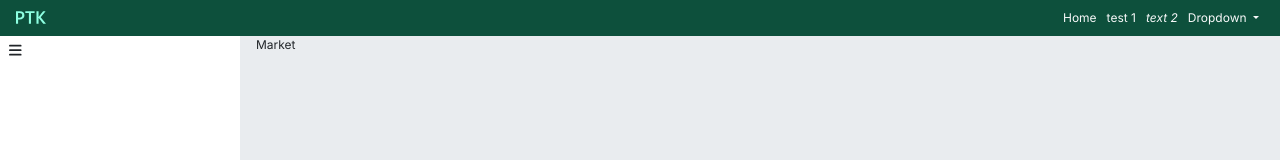
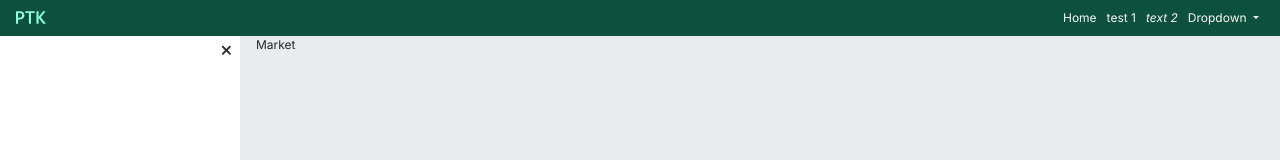
Before and after one commit to Piteek01/ptk-web-app, an Angular app: page /market in a window 1280 px wide. Both pictures are taken after a click on the button 14 px from the left and 51 px from the top of the page. Shown: the top 160 px of the page. Built offline with nearby package versions, Linux system fonts and the light colour scheme.

Commit message:
Side nav shell

```diff
--- a/src/app/app.module.ts
+++ b/src/app/app.module.ts
@@ -3,7 +3,7 @@ import { BrowserModule } from '@angular/platform-browser';
 import { NgbModule } from '@ng-bootstrap/ng-bootstrap';
 
 import { FaIconLibrary } from '@fortawesome/angular-fontawesome';
-import { faBars, faCircle, faSquare } from '@fortawesome/free-solid-svg-icons';
+import { faBars, faCircle, faSquare, faXmark } from '@fortawesome/free-solid-svg-icons';
 import { faCircle as farCircle,faSquare as farSquare } from '@fortawesome/free-regular-svg-icons';
 import { faStackOverflow, faGithub, faMedium } from '@fortawesome/free-brands-svg-icons';
 
@@ -29,7 +29,7 @@ export class AppModule {
   constructor(library: FaIconLibrary) {
 
     // Add an icon to the library for convenient access in other components
-    library.addIcons(faBars, faCircle,faSquare,farCircle,farSquare
+    library.addIcons(faBars, faCircle,faSquare, faXmark, farCircle,farSquare
           ,faStackOverflow,faGithub,faMedium);
   }
 }
--- a/src/app/core/providers/navbar.provider.ts
+++ b/src/app/core/providers/side-nav.provider.ts
@@ -2,8 +2,8 @@ import { Injectable } from '@angular/core';
 import { BehaviorSubject, Observable, of } from 'rxjs';
 
 @Injectable({ providedIn: 'root' })
-export class NavbarProvider {
-  private _navbarStatus: BehaviorSubject<number> = new BehaviorSubject<number>(1);
+export class SideNavProvider {
+  private _sideNavStatus: BehaviorSubject<number> = new BehaviorSubject<number>(1);
 
   // navbarStatus = this._navbarStatus.asObservable();
   // public get navbarStatus(): number {
@@ -14,12 +14,12 @@ export class NavbarProvider {
   //   this._navbarStatus.next(value);
   // }
 
-  public getNavbarStatus(): Observable<number> {
-    return this._navbarStatus;
+  public getSideNavStatus(): Observable<number> {
+    return this._sideNavStatus;
   }
 
-  public setNavbarStatus(value: number) {
-    this._navbarStatus.next(value);
+  public setSideNavStatus(value: number) {
+    this._sideNavStatus.next(value);
   }
 
 }
--- a/src/app/modules/market/main/market-main.component.html
+++ b/src/app/modules/market/main/market-main.component.html
@@ -1,9 +1,9 @@
 <section class="container-fluid market-main">
   <app-header-auth></app-header-auth>
-  <!-- <div class="row content-wrapper"> -->
-    <page-actions-auth ></page-actions-auth>
-    <div [ngClass]="['contents', navbarStatus == 1 ? 'wide-width' : 'narrow-width']">
+  <div class="row">
+    <side-nav ></side-nav>
+    <div [ngClass]="['contents', sideNavStatus == 1 ? 'wide-width' : 'narrow-width']">
       Market
     </div>
-  <!-- </div> -->
+  </div>
 </section>
--- a/src/app/modules/market/main/market-main.component.ts
+++ b/src/app/modules/market/main/market-main.component.ts
@@ -1,24 +1,24 @@
-import { Component, OnInit } from '@angular/core';
+import { Component, OnDestroy, OnInit } from '@angular/core';
 import { Subscription } from 'rxjs';
-import { NavbarProvider } from 'src/app/core/providers/navbar.provider';
+import { SideNavProvider } from 'src/app/core/providers/side-nav.provider';
 
 @Component({
   selector: 'app-market-main',
   templateUrl: './market-main.component.html',
   styleUrls: ['./market-main.component.scss']
 })
-export class MarketMainComponent implements OnInit {
+export class MarketMainComponent implements OnInit, OnDestroy {
 
-  navbarStatus = 1;
-  navbarSubscription!: Subscription;
+  sideNavStatus = 1;
+  sideNavStatusSubscription!: Subscription;
 
-  constructor(private navbarProvider: NavbarProvider) {
+  constructor(private sideNavProvider: SideNavProvider) {
   }
 
   ngOnInit() {
-    this.navbarSubscription = this.navbarProvider.getNavbarStatus().subscribe(
+    this.sideNavStatusSubscription = this.sideNavProvider.getSideNavStatus().subscribe(
       value => {
-        this.navbarStatus = value;
+        this.sideNavStatus = value;
       }
     );
   }
@@ -33,4 +33,8 @@ export class MarketMainComponent implements OnInit {
   //   }
   // }
 
+  ngOnDestroy() {
+    this.sideNavStatusSubscription.unsubscribe()
+  }
+
 }
--- a/src/app/shared/page-actions/page-actions-auth/page-actions-auth.component.html
+++ /dev/null
@@ -1,19 +0,0 @@
-<!-- <div class="offcanvas-header">
-  <h5 class="offcanvas-title">Offcanvas</h5>
-  <button
-    type="button"
-    class="btn-close text-reset"
-    aria-label="Close"
-    (click)="activeOffcanvas.dismiss('Cross click')"
-  ></button>
-</div>
-<div class="offcanvas-body">
-  <div>Hello {{ name }}</div>
-  <button type="button" class="btn btn-outline-dark" (click)="activeOffcanvas.close('Close click')">Close</button>
-</div> -->
-
-<div class="page-actions-auth" [ngClass]="[navbarStatus == 1 ? 'narrow-width' : 'wide-width']" >
-  <a class="btn navbar-a text-center" role="button" (click)="setNavbarWidth()"  aria-controls="Local page actions">
-    <fa-icon [icon]="['fas', 'bars']" class="icon-expanded"></fa-icon>
-  </a>
-</div>
--- a/src/app/shared/page-actions/page-actions-auth/page-actions-auth.component.ts
+++ /dev/null
@@ -1,46 +0,0 @@
-import { Component, Input, OnDestroy, OnInit } from '@angular/core';
-import { Subscription } from 'rxjs';
-// import { NgbActiveOffcanvas } from '@ng-bootstrap/ng-bootstrap';
-import { NavbarProvider } from 'src/app/core/providers/navbar.provider';
-
-@Component({
-  selector: 'page-actions-auth',
-  templateUrl: './page-actions-auth.component.html',
-  styleUrls: ['./page-actions-auth.component.scss']
-})
-export class PageActionsAuthComponent implements OnInit, OnDestroy {
-
-  navbarWidth = '2.8em';
-  navbarStatus = 3;
-  navbarSubscription!: Subscription;
-  @Input() name: string = '';
-
-	// constructor(public activeOffcanvas: NgbActiveOffcanvas) {}
-
-  constructor(private navbarProvider: NavbarProvider) {}
-
-  ngOnInit() {
-    this.navbarSubscription = this.navbarProvider.getNavbarStatus().subscribe(
-      value => {
-        this.navbarStatus = value;
-      }
-    );
-
-    // this.isTabletPortrait$ = this.breakpointObserver
-    //   .observe(Breakpoints.TabletPortrait)
-    //   .pipe(
-    //     map((result) => result.matches),
-    //     shareReplay()
-    //   );
-  }
-
-  setNavbarWidth() {
-    // this.navbarStatus = this.navbarStatus === 1 ? 2 : 1;
-    this.navbarProvider.setNavbarStatus(this.navbarStatus === 1 ? 2 : 1);
-  }
-
-  ngOnDestroy() {
-    this.navbarSubscription.unsubscribe()
-  }
-
-}
--- a/src/app/shared/shared.module.ts
+++ b/src/app/shared/shared.module.ts
@@ -5,7 +5,7 @@ import { RouterModule } from '@angular/router';
 import { FontAwesomeModule } from '@fortawesome/angular-fontawesome';
 
 import { HeaderAuthComponent } from './headers/auth/header-auth.component';
-import { PageActionsAuthComponent } from './page-actions/page-actions-auth/page-actions-auth.component';
+import { SideNavComponent } from './side-nav/side-nav.component';
 
 @NgModule({
     imports: [
@@ -16,11 +16,11 @@ import { PageActionsAuthComponent } from './page-actions/page-actions-auth/page-
     ],
     declarations: [
       HeaderAuthComponent,
-      PageActionsAuthComponent
+      SideNavComponent
     ],
     exports: [
       HeaderAuthComponent,
-      PageActionsAuthComponent
+      SideNavComponent
     ],
     entryComponents: [],
     providers: []
--- /dev/null
+++ b/src/app/shared/side-nav/side-nav.component.html
@@ -0,0 +1,12 @@
+<div class="page-nav" [ngClass]="[sideNavStatus == 1 ? 'narrow-width' : 'wide-width']" >
+  <div [ngClass]="['row', sideNavStatus == 2 ? 'justify-content-end' : 'justify-content-start']">
+    <a *ngIf="sideNavStatus == 1" class="btn navbar-a " role="button" (click)="setNavbarWidth()"  aria-controls="Local page actions maximize">
+      <fa-icon [icon]="['fas', 'bars']" class="icon-expanded"></fa-icon>
+    </a>
+
+    <a *ngIf="sideNavStatus == 2" class="btn navbar-a " role="button" (click)="setNavbarWidth()"  aria-controls="Local page action minimize">
+      <fa-icon [icon]="['fas', 'xmark']" class="icon-expanded"></fa-icon>
+    </a>
+  </div>
+
+</div>
--- a/src/app/shared/page-actions/page-actions-auth/page-actions-auth.component.scss
+++ b/src/app/shared/side-nav/side-nav.component.scss
@@ -1,6 +1,6 @@
 @import 'mixins';
 
-.page-actions-auth {
+.page-nav {
   position: fixed;
   margin-top: $header-height;
   height: calc(100vh - #{$header-height});
--- /dev/null
+++ b/src/app/shared/side-nav/side-nav.component.ts
@@ -0,0 +1,35 @@
+import { Component, Input, OnDestroy, OnInit } from '@angular/core';
+import { Subscription } from 'rxjs';
+// import { NgbActiveOffcanvas } from '@ng-bootstrap/ng-bootstrap';
+import { SideNavProvider } from 'src/app/core/providers/side-nav.provider';
+
+@Component({
+  selector: 'side-nav',
+  templateUrl: './side-nav.component.html',
+  styleUrls: ['./side-nav.component.scss']
+})
+export class SideNavComponent implements OnInit, OnDestroy {
+
+  sideNavStatus = 1;
+  sideNavStatusSubscription!: Subscription;
+  @Input() currentModule: string = '';
+
+  constructor(private sideNavProvider: SideNavProvider) {}
+
+  ngOnInit() {
+    this.sideNavStatusSubscription = this.sideNavProvider.getSideNavStatus().subscribe(
+      value => {
+        this.sideNavStatus = value;
+      }
+    );
+  }
+
+  setNavbarWidth() {
+    this.sideNavProvider.setSideNavStatus(this.sideNavStatus === 1 ? 2 : 1);
+  }
+
+  ngOnDestroy() {
+    this.sideNavStatusSubscription.unsubscribe()
+  }
+
+}
```
Also changed, not shown: 1 other file (tests, documents, lock files or other folders).
